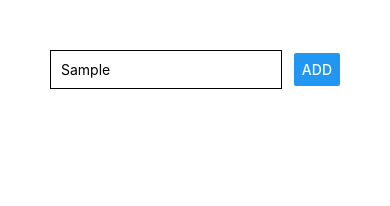
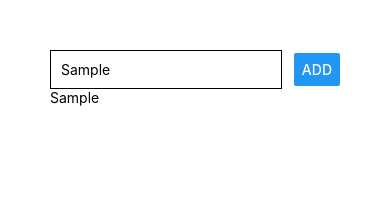
Before and after one commit to Kysluss/UdemyReactNative2020, a React Native app in the folder rn-complete-guide/: screen / in a window 390 px wide. Both pictures are taken after typing "Sample" into the empty fields and a click on the button "ADD". Shown: the top 206 px of the page. Built offline with nearby package versions, Linux system fonts and the light colour scheme.

Commit message:
create list of items

```diff
--- a/rn-complete-guide/App.js
+++ b/rn-complete-guide/App.js
@@ -1,17 +1,44 @@
-import React from 'react';
+import React, { useState } from 'react';
 import { StyleSheet, Text, View, Button, TextInput } from 'react-native';
 
 export default function App() {
+  const [enteredGoal, setEnteredGoal] = useState('');
+  const [courseGoals, setCourseGoals] = useState([]);
+
+  const goalInputHandler = (enteredText) => {
+    setEnteredGoal(enteredText);
+  }
+
+  const addGoalHandler = () => {
+    setCourseGoals(currentGoals => [...currentGoals, enteredGoal]);
+  }
+
   return (
-    <View style={{padding: 50}}>
-      <View style={{flexDirection: 'row', justifyContent: 'space-between', alignItems: 'center'}}>
-        <TextInput placeholder="Course Goal" style={{width: '80%', borderColor: 'black', borderWidth: 1, padding: 10}} />
-        <Button title="ADD" />
+    <View style={styles.screen}>
+      <View style={styles.inputContainer}>
+        <TextInput placeholder="Course Goal" style={styles.input} onChangeText={goalInputHandler} />
+        <Button title="ADD" onPress={addGoalHandler} />
+      </View>
+      <View>
+        {courseGoals.map(goal => <Text key={goal}>{goal}</Text>)}
       </View>
     </View>
   );
 }
 
 const styles = StyleSheet.create({
-
+  screen: {
+    padding: 50
+  },
+  inputContainer: {
+    flexDirection: 'row',
+    justifyContent: 'space-between',
+    alignItems: 'center'
+  },
+  input: {
+    width: '80%',
+    borderColor: 'black',
+    borderWidth: 1,
+    padding: 10
+  }
 });
```
Also changed, not shown: 1 other file (tests, documents, lock files or other folders).
